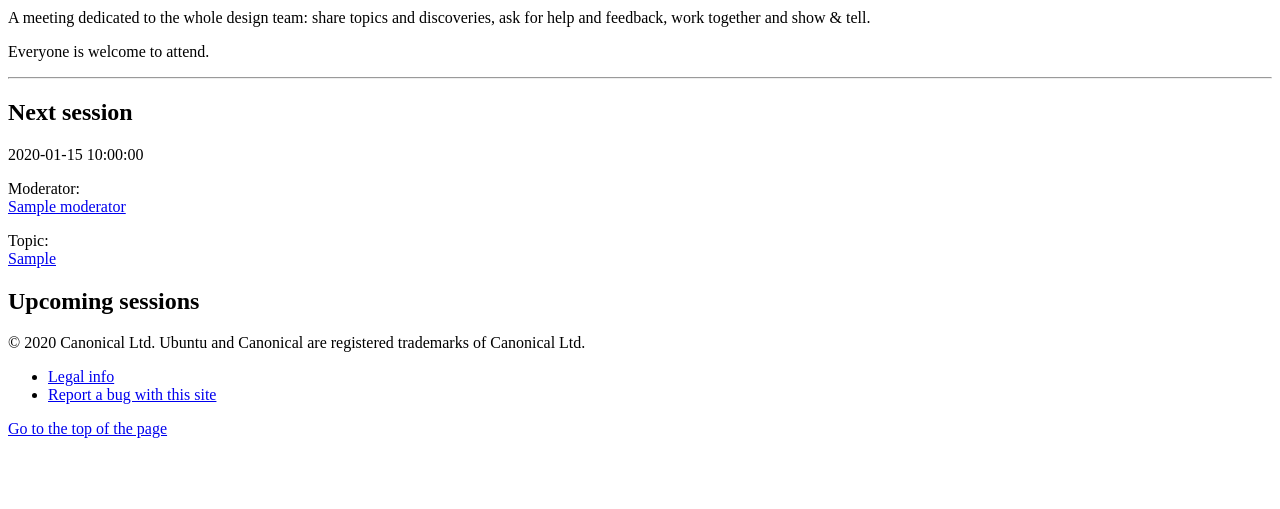
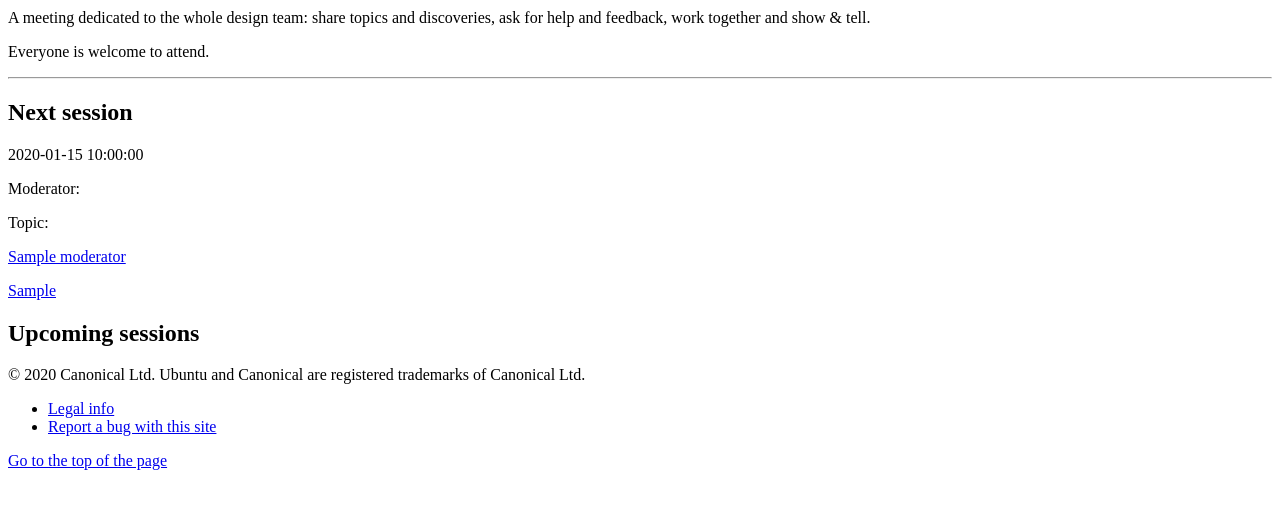
Before and after one commit to canonical/webteam.canonical.com, a Python web app: template templates/design-assembly.html in a window 1280 px wide. Shown: the part 242-751 px from the top of the page. Run offline with Jinja, Linux system fonts and the light colour scheme; the template is opened without the code that fills it: most values are stand-ins (such as "Sample title", 1, 10 or a date in 2020).

Commit message:
ligh touch design fixes

```diff
--- a/templates/design-assembly.html
+++ b/templates/design-assembly.html
@@ -25,11 +25,18 @@
 
       <div class="col-6">
         <h2 class="p-muted-heading">Next session</h2>
-        <p>{{ future_events[0].human_date }}</p>
-        <p>Moderator:<br /><a href="{{ future_events[0].moderator_profile_link }}">{{ future_events[0].moderator }}</a></p>
-        <p>Topic:<br /><a href="{{ future_events[0].topic_provider_links[0] }}">{{ future_events[0].topic_providers[0] }}</a></p>
+        <p class="is-muted u-no-margin--bottom p-heading--5">{{ future_events[0].human_date }}</p>
+        <div class="row">
+          <div class="col-2">
+            <p class="u-no-margin--bottom">Moderator:</p>
+            <p class="u-no-margin--bottom">Topic:</p>
+          </div>
+          <div class="col-4">
+            <p class="u-no-margin--bottom"><a href="{{ future_events[0].moderator_profile_link }}">{{ future_events[0].moderator }}</a></p>
+            <p class="u-no-margin--bottom"><a href="{{ future_events[0].topic_provider_links[0] }}">{{ future_events[0].topic_providers[0] }}</a></p>
+          </div>
+        </div>
       </div>
-
       <div class="col-6">
         <h2 class="p-muted-heading">Upcoming sessions</h2>
 
@@ -37,9 +44,11 @@
           {% for i in range(1, 4) %}
             {% if future_events[i] %}
               <div class="col-2">
-                <p>{{ future_events[i].human_date }}</p>
-                <p>Moderator:<br /><a href="{{ future_events[i].moderator_profile_link }}">{{ future_events[i].moderator }}</a></p>
-                <p>Topic:<br /><a href="{{ future_events[i].topic_provider_links[0] }}">{{ future_events[i].topic_providers[0] }}</a></p>
+                <div>
+                  <p class="is-muted u-no-margin--bottom p-heading--5">{{ future_events[i].human_date }}</p>
+                </div>
+                <p class="u-no-margin--bottom">Moderator:<br /><a href="{{ future_events[i].moderator_profile_link }}">{{ future_events[i].moderator }}</a></p>
+                <p class="u-no-margin--bottom">Topic:<br /><a href="{{ future_events[i].topic_provider_links[0] }}">{{ future_events[i].topic_providers[0] }}</a></p>
               </div>
             {% endif %}
           {% endfor %}
@@ -58,19 +67,25 @@
         </div>
 
         <div class="col-6">
-          <iframe src="{{ event.video }}" width="640" height="360" allow="autoplay" style="margin-top: 5px;"></iframe>
-
-          <p>{{ event.human_date }}</p>
-          <p>Moderator:<br /><a href="{{ event.moderator_profile_link }}">{{ event.moderator }}</a></p>
-
-          <p>Topic:<br />
-
-          {% for topic_provider in event.topic_providers %}
-            <a href="{{ event.topic_provider_links[loop.index0] }}">{{ topic_provider }}</a><br />
-          {% endfor %}
-          </p>
+          <iframe src="{{ event.video }}" width="640" height="360" allow="autoplay" style="margin: .5rem 0"></iframe>
+          <p class="is-muted u-no-margin--bottom p-heading--5">{{ event.human_date }}</p>
+          <div class="row">
+            <div class="col-2">
+              <p class="u-no-margin--bottom">Moderator:</p>
+            </div>
+            <div class="col-4">
+              <p class="u-no-margin--bottom"><a href="{{ event.moderator_profile_link }}">{{ event.moderator }}</a></p>
+            </div>
+          </div>
+          <div class="row">
+            <div class="col-2">
+              <p class="u-no-margin--bottom">Topic:</p>
+            </div>
+            <div class="col-4">
+              <p class="u-no-margin--bottom"> {% for topic_provider in event.topic_providers %} <a href="{{ event.topic_provider_links[loop.index0] }}">{{ topic_provider }}</a>{% endfor %}</p>
+            </div>
+          </div>
         </div>
-
         <div class="col-6">
           <h2 class="p-muted-heading">Agenda</h2>
           <p>{{ event.description | safe }}</p>
```
